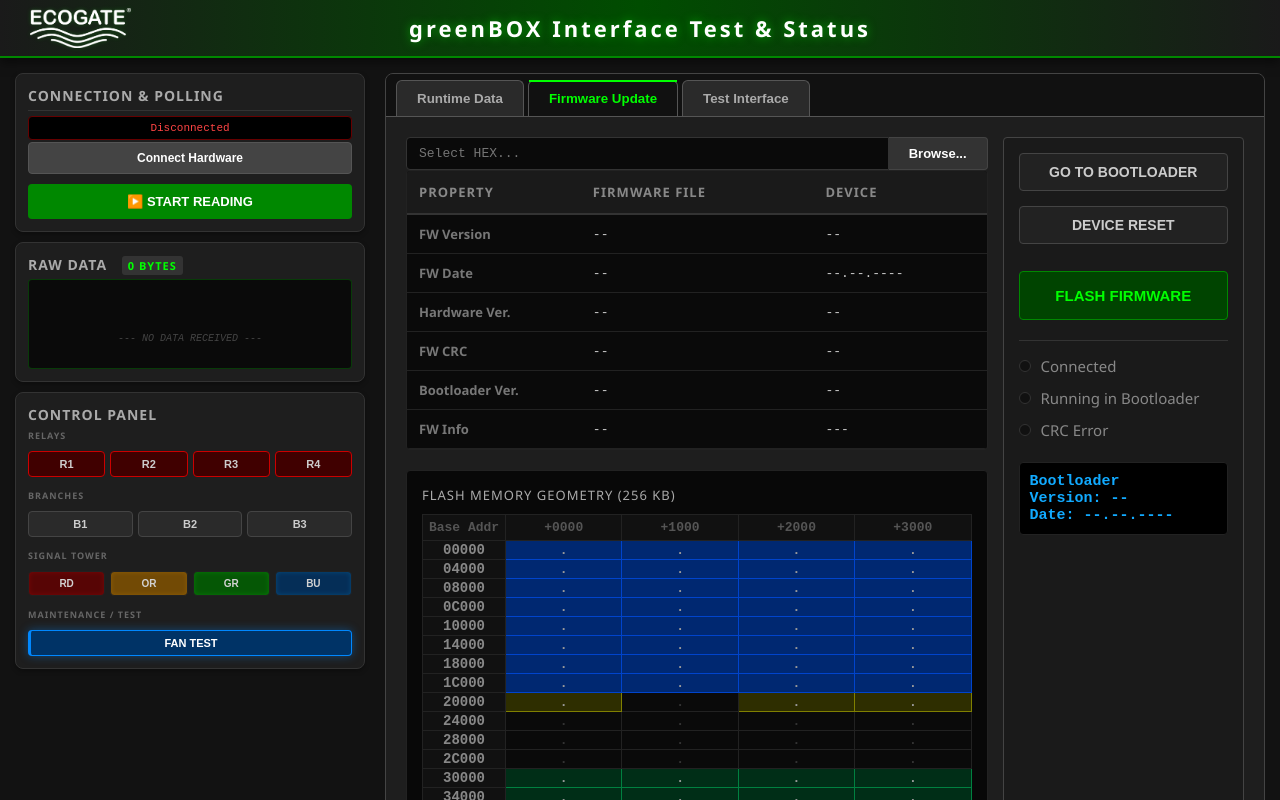
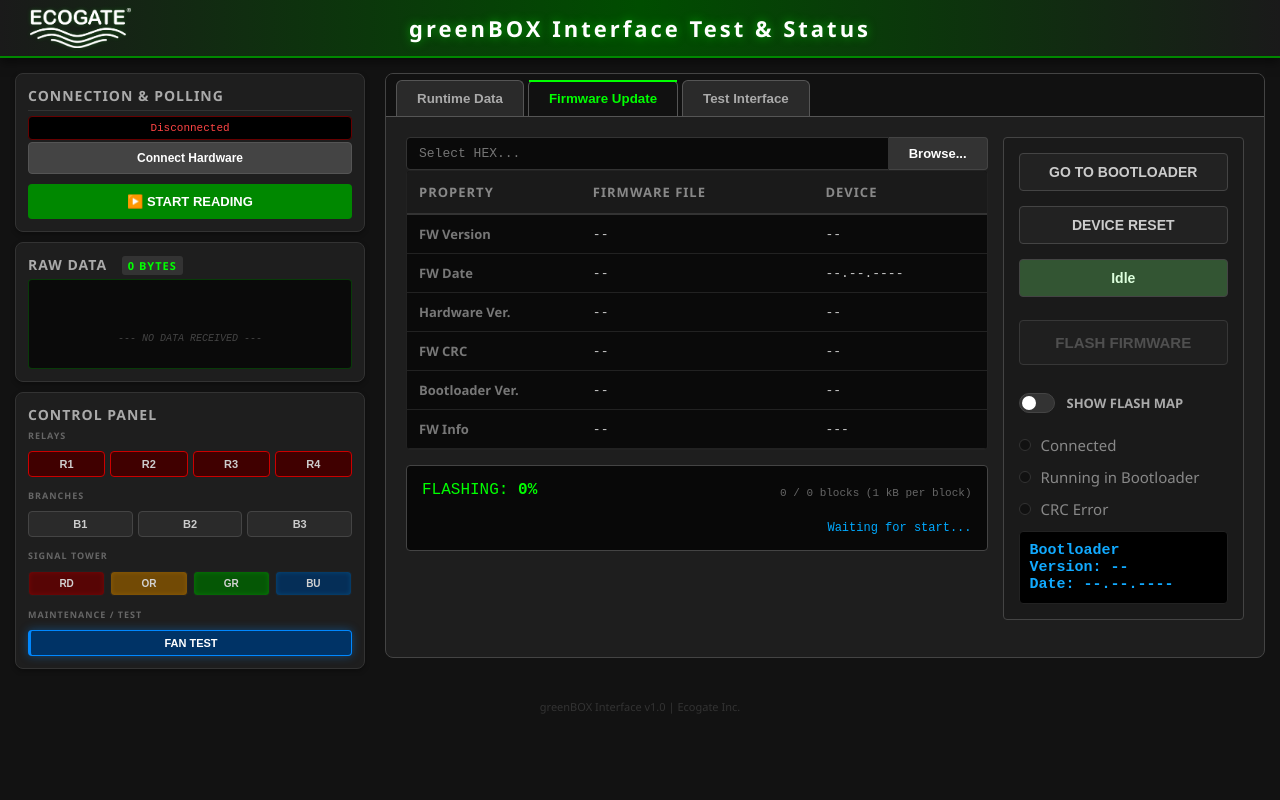
Before and after one commit to janharman/ADELIE-HW-INTERFACE--INTERVIEW, a React (Create React App) app: page / in a window 1280 px wide. Both pictures are taken after a click on the button "Firmware Update". Shown: the top 800 px of the page. Built offline with nearby package versions, Linux system fonts and the light colour scheme.

Commit message:
FLASING - but only on client side

```diff
--- a/src/App.js
+++ b/src/App.js
@@ -154,46 +154,69 @@
 	/**
 	 * Manual Command Handler
 	 */
-	const handleManualCommand = async (label, regType, mask) => {
+	const handleManualCommand = async (label, regType, mask, dataPayload=null) => {
 		if (!serialRef.current)
 		{
 			console.log(label + ' ---> Cannot be performed. Serial port failed.');
 			return;
 		}
 		try {
+			console.log(label);
 			isProcessing.current = true;
-			let outD = [0x02005231, 0, 0, 0];
-			let cnt = 4;
-			switch (regType)
-			{
-				case 0x52:	// Control Command = 2 regs
-					// already set by default
-					if (mask & statusON) outD[2] = mask; else outD[1] = mask;
-					break;
-				case 0xB0:	// Go To Bootloader / Device Reset
-					outD[0] = 0x0100B031;
-					outD[1] = mask;
-					cnt = 3;
-					break;
+
+			let outD = [];
+			let cnt = 0;
+
+			switch (regType) {
+			case 0xB0: // Reset / Bootloader
+				outD = [0x0100B031, mask, 0]; // 3. prvek je místo pro CRC
+				cnt = 3;
+				break;
+
+			case 0xBF: // FLASH FIRMWARE (1 kB)
+				// dataPayload je Uint8Array (1024 bytes) -> převedeme na 256 Uint32 prvků
+				const data32 = new Uint32Array(dataPayload.buffer);
+
+				outD = [
+					0x0000BF31 + (mask << 16), // Command + Register + RegNr + Cnt (Cnt = 0 == 256)
+					...Array.from(data32), // Celý payload v uint32
+					0           // Místo pro výsledné CRC na konci
+				];
+				cnt = outD.length;
+				break;
+
+			default: // Standardní Control Command (např. 0x52)
+				outD = [0x02005231, 0, 0, 0];
+				if (mask & statusON) outD[2] = mask; else outD[1] = mask;
+				cnt = 4;
+				break;
 			}
+
+			// 2. Výpočet CRC z celého pole (vše kromě posledního prvku)
 			let crc = 0;
-			for (let d = 0; d < (cnt-1); d++)
+			for (let d = 0; d < (cnt - 1); d++) {
 				crc ^= outD[d];
-			outD[cnt-1] = crc;
+			}
+			outD[cnt - 1] = crc; // Uložení CRC na konec pole
 
+			// 3. Rozházení 32-bit uintů do 8-bit hexArray (Little Endian)
 			let hexArray = [];
 			for (let d = 0; d < cnt; d++) {
 				let x = outD[d];
-				for (let i = 0; i < 4; i++) {
-					hexArray.push(x & 0xFF);
-					x >>= 8;
-				}
+				hexArray.push(x & 0xFF);
+				hexArray.push((x >> 8) & 0xFF);
+				hexArray.push((x >> 16) & 0xFF);
+				hexArray.push((x >> 24) & 0xFF);
 			}
+
+			// 4. Odeslání a návrat odpovědi
 			const response = await serialRef.current.sendAndReceive(hexArray);
 			setLastResponse(response);
-			console.log(label + ' ...sent');
+			return response;
+
 		} catch (err) {
-			console.error(`Manual command ${label} failed:`, err);
+			console.error(`Command ${label} failed:`, err);
+			return null;
 		} finally {
 			isProcessing.current = false;
 		}
--- /dev/null
+++ b/src/components/FwFlashing.css
@@ -0,0 +1,65 @@
+.fw-flashing-container {
+    background: #080808;
+    border: 1px solid #444;
+    padding: 15px;
+    border-radius: 4px;
+    margin-top: 15px;
+    font-family: 'Courier New', Courier, monospace;
+}
+
+.flashing-header {
+    display: flex;
+    justify-content: space-between;
+    align-items: flex-end;
+    margin-bottom: 12px;
+}
+
+.flashing-title {
+    color: #00ff00;
+    font-size: 16px;
+}
+
+.flashing-details {
+    color: #666;
+    font-size: 11px;
+}
+
+.progress-div {
+    display: flex;
+	gap: 0px;
+	width: 100%;
+}
+
+.progress-step {
+    background: #1a1a1a;
+    border: 1px solid #333;
+    transition: all 0.1s ease;
+	min-width: 5px;
+	height: 15px;
+	flex: 1;
+}
+
+/* Stavy */
+.progress-step.writing {
+    background: #fff;
+    box-shadow: 0 0 5px #fff;
+    border-color: #fff;
+    z-index: 2;
+}
+
+.progress-step.success {
+    background: #008800; /* Zelená OK */
+    border-color: #00ff00;
+}
+
+.progress-step.error {
+    background: #aa0000; /* Červená FAIL */
+    border-color: #ff0000;
+}
+
+.flashing-footer {
+    margin-top: 10px;
+    text-align: right;
+    font-size: 12px;
+    color: #00aaff;
+}
--- /dev/null
+++ b/src/components/FwFlashing.js
@@ -0,0 +1,82 @@
+import React, { useMemo } from 'react';
+import './FwFlashing.css';
+
+const FwFlashing = ({ buffer, progress, status }) => {
+    const CHUNK_SIZE = 256; // 1 kB
+    const MAX_ADDRESS = 128 * 1024; // Limit na první polovinu FLASH (128 kB)
+    const TOTAL_CHUNKS = MAX_ADDRESS / CHUNK_SIZE; // Max 128 čtverečků
+
+    // Vyfiltrujeme pouze obsazené bloky v první polovině paměti
+    const activeChunks = useMemo(() => {
+        const active = [];
+        for (let i = 0; i < TOTAL_CHUNKS; i++) {
+            const start = i * CHUNK_SIZE;
+            let hasData = false;
+
+            // Kontrola, zda 1kB blok obsahuje jiná data než 0xFF
+            for (let j = 0; j < CHUNK_SIZE; j++) {
+                if (buffer[start + j] !== 0xFF) {
+                    hasData = true;
+                    break;
+                }
+            }
+
+            if (hasData) {
+                active.push({
+                    idx: i,
+                    addr: start
+                });
+            }
+        }
+        return active;
+    }, [buffer, status, TOTAL_CHUNKS]);
+
+    // Výpočet procenta dokončení na základě počtu aktivních bloků
+    const completedCount = activeChunks.filter(c => progress.results[c.idx] === 'ok').length;
+    const percent = activeChunks.length > 0
+        ? Math.round((completedCount / activeChunks.length) * 100)
+        : 0;
+
+    return (
+        <div className="fw-flashing-container">
+            <div className="flashing-header">
+                <div className="flashing-title">
+                    FLASHING: <strong>{percent}%</strong>
+                </div>
+                <div className="flashing-details">
+                    {completedCount} / {activeChunks.length} blocks (1 kB per block)
+                </div>
+            </div>
+
+            {/* Progress bar z malých čtverečků */}
+            <div className="progress-div">
+                {activeChunks.map((chunk) => {
+                    const result = progress.results[chunk.idx];
+                    let statusClass = 'pending';
+
+                    if (result === 'ok') statusClass = 'success';
+                    else if (result === 'er') statusClass = 'error';
+                    else if (chunk.idx === progress.currentIdx) statusClass = 'writing';
+
+                    return (
+                        <div
+                            key={chunk.idx}
+                            className={`progress-step ${statusClass}`}
+                            title={`Block ${chunk.idx} | Addr: 0x${chunk.addr.toString(16).toUpperCase()}`}
+                        ></div>
+                    );
+                })}
+            </div>
+
+            <div className="flashing-footer">
+                <span className="addr-now">
+                    {progress.currentIdx !== null
+                        ? `Target: 0x${(progress.currentIdx * 1024).toString(16).toUpperCase()}`
+                        : 'Waiting for start...'}
+                </span>
+            </div>
+        </div>
+    );
+};
+
+export default FwFlashing;
--- a/src/components/FwUpdate.css
+++ b/src/components/FwUpdate.css
@@ -78,7 +78,6 @@
     font-size: 14px;
     font-weight: bold;
     cursor: pointer;
-    text-transform: uppercase;
     transition: all 0.2s;
 }
 
@@ -87,12 +86,22 @@
     color: #fff;
 }
 
+.fw-cmd-btn.status {
+    background: #353;
+    color: #dfd;
+}
+
+.fw-cmd-btn.status.in-error {
+	background-color: rgb(214, 28, 28);
+	color: #eeb;
+}
+
 .fw-start-btn.primary {
     background: #004400;
     border-color: #008800;
     color: #00ff00;
-    margin-top: 12px;
-    padding: 15px 5px;
+    margin-top: 8px;
+    padding: 13px 5px;
     font-size: 15px;
 }
 
@@ -101,14 +110,82 @@
     box-shadow: 0 0 10px rgba(0, 255, 0, 0.2);
 }
 
+/* Vypnutí hover efektu a změna vzhledu pro disabled stav */
+.fw-start-btn:disabled {
+    background: #222 !important;   /* Tmavé pozadí */
+    border-color: #444 !important;    /* Tmavý rám */
+    color: #666 !important;           /* Šedý text */
+    cursor: not-allowed;              /* Změna kurzoru na "přeškrtnutý kruh" */
+    box-shadow: none !important;      /* Odstranění záře */
+    opacity: 0.7;
+    filter: grayscale(1);             /* Pro jistotu odstraní veškerou zelenou */
+}
+
+/* Musíme výslovně zakázat i hover, aby při najetí tlačítko "neožilo" */
+.fw-start-btn:disabled:hover {
+    background: #222 !important;
+    color: #444 !important;
+    box-shadow: none !important;
+}
+
 /* Indikátory a Bootloader Info */
 .fw-indicators {
     display: flex;
     flex-direction: column;
     gap: 12px;
-    margin-top: 5px;
-    padding-top: 15px;
-    border-top: 1px solid #333;
+    margin-top: 8px;
+}
+
+/* Styling pro přepínač (Toggle Switch) */
+.toggle-container {
+    display: flex;
+    align-items: center;
+    gap: 12px;
+    margin-bottom: 5px;
+    cursor: pointer;
+    user-select: none;
+    padding: 5px 0;
+}
+
+.toggle-label {
+    font-size: 13px;
+    color: #aaa;
+    font-weight: bold;
+    text-transform: uppercase;
+}
+
+.toggle-switch {
+    width: 34px;
+    height: 18px;
+    background: #333;
+    border-radius: 10px;
+    position: relative;
+    transition: background 0.3s;
+    border: 1px solid #444;
+}
+
+.toggle-switch.on {
+    background: #0088ff; /* Modrá barva při zapnutí */
+    border-color: #00aaff;
+}
+
+.toggle-handle {
+    width: 14px;
+    height: 14px;
+    background: white;
+    border-radius: 50%;
+    position: absolute;
+    top: 2px;
+    left: 2px;
+    transition: transform 0.3s;
+}
+
+.toggle-switch.on .toggle-handle {
+    transform: translateX(16px);
+}
+
+.toggle-container:hover .toggle-label {
+    color: #fff;
 }
 
 .indicator-item {
@@ -133,7 +210,7 @@
 .dot-off { background: #111; }
 
 .bl-info-block {
-    margin-top: 10px;
+    margin-top: 0px;
     padding: 10px;
     background: #000;
     border: 1px solid #222;
@@ -218,7 +295,7 @@
     font-weight: bold;
     text-align: center;
     font-size: 14px;
-    border: 1px solid #222;
+    border: 1px solid #333;
     width: 80px;
 }
 
@@ -260,7 +337,7 @@
 }
 
 /* Barevné kódování buněk Flash Mapy */
-.flash-cell.fw { background: #0042bc; border-color: #0044cc; }
+.flash-cell.fw { background: #0042bc; border-color: #0052dc; }
 .flash-cell.setup { background: #4d4d00; border-color: #808000; }
 .flash-cell.boot { background: #004d26; border-color: #008040; }
 .flash-cell.empty { background: #111; border-color: #222; color: #333; }
--- a/src/components/FwUpdate.js
+++ b/src/components/FwUpdate.js
@@ -1,15 +1,15 @@
-import React, { useState, useRef } from 'react';
+import React, { useState, useRef, useEffect } from 'react';
 import FwFileLoader from './FwFileLoader';
 import FwFlashMap from './FwFlashMap';
-// import FwHexExplorer from './FwHexExplorer';
+import FwFlashing from './FwFlashing';
 import './FwUpdate.css';
 
 const FirmwareUpdate = ({ blInfo, productInfo, onCommand }) => {
     const [status, setStatus] = useState('Idle');
-    const [viewOffset, setViewOffset] = useState(0x1E000);
     const [fileStats, setFileStats] = useState({ fw: '--', date: '--', hw: '--', crc: '--', bl: '--', info: '--' });
-
-    // Hlavní buffer zůstává zde, aby k němu měly přístup všechny komponenty
+	const [showMap, setShowMap] = useState(false);
+    const [flashProgress, setFlashProgress] = useState({ currentIdx: null, results: {}});
+	const [canFlash, setCanFlash] = useState(false);
     const firmwareBuffer = useRef(new Uint8Array(256 * 1024).fill(0xFF));
 
     // Callback, který zavolá FwFileLoader, až bude hotov s parsováním
@@ -18,12 +18,83 @@
         setStatus('Ready');
     };
 
+	useEffect(() => {
+		setCanFlash((status === 'Ready') && (blInfo.sts & 1));
+		console.log('Status: '+status, '- Running in bootloader = '+(blInfo.sts & 1));
+	}, [status, blInfo])
+
     const formatVersion = (ver) => (!ver || ver === 0) ? '--' : ver.toString(16).toUpperCase();
     const formatDate = (dateValue) => {
         if (!dateValue || dateValue === 0) return '--.--.----';
         const hex = dateValue.toString(16).padStart(8, '0');
         return `${hex.substring(6, 8)}.${hex.substring(4, 6)}.20${hex.substring(2, 4)}`;
     };
+
+	const flash = async () => {
+		if (status !== 'Ready') return;
+
+		setStatus('Flashing');
+		const CHUNK_SIZE = 256;
+		const MAX_ADDRESS = 128 * 1024;
+		const buffer = firmwareBuffer.current;
+
+		// 1. Identifikace aktivních bloků (stejná logika jako v FwFlashing)
+		const activeChunks = [];
+		for (let i = 0; i < MAX_ADDRESS / CHUNK_SIZE; i++) {
+			const start = i * CHUNK_SIZE;
+			let hasData = false;
+			for (let j = 0; j < CHUNK_SIZE; j++) {
+				if (buffer[start + j] !== 0xFF) { hasData = true; break; }
+			}
+			if (hasData) activeChunks.push(i);
+		}
+
+		// Resetujeme progress bar
+		setFlashProgress({ currentIdx: null, results: {} });
+
+		// 2. Postupné odesílání
+		for (const chunkIdx of activeChunks) {
+			setFlashProgress(prev => ({ ...prev, currentIdx: chunkIdx }));
+
+			const startAddr = chunkIdx * CHUNK_SIZE;
+			const dataChunk = buffer.slice(startAddr, startAddr + CHUNK_SIZE);
+
+			try {
+				// Zavoláme handleManualCommand z App.js
+				// Musíme ji upravit, aby přijímala i dataChunk!
+				const response = await onCommand(`Flash block ${chunkIdx}`, 0xBF, startAddr, dataChunk);
+
+				// Tady předpokládáme, že response[0] == 0xC1 (nebo 0xBF) znamená OK
+				if (response && response.length > 0) {
+					setFlashProgress(prev => ({
+						...prev,
+						// currentIdx: null,
+						results: { ...prev.results, [chunkIdx]: 'ok' }
+					}));
+				} else {
+					throw new Error("No response from device");
+				}
+			} catch (err) {
+				console.error(`Flash error at 0x${startAddr.toString(16)}:`, err);
+				setFlashProgress(prev => ({
+					...prev,
+					// currentIdx: null,
+					results: { ...prev.results, [chunkIdx]: 'er' }
+				}));
+				// setStatus('Error');
+				// return; // Zastavit při chybě
+			}
+		}
+
+		setStatus('Flash - Done');
+		// alert("Firmware update successful!");
+	};
+
+	const resetStatus = () => {
+		// if (status !== 'Error') return;
+		setStatus('Ready');
+		setFlashProgress({ currentIdx: null, results: {} });
+	}
 
     return (
         <div className="fw-update-content">
@@ -51,21 +122,29 @@
                     </table>
                 </div>
 
-				{/* 2. Komponenta Memory Mapy */}
-				<FwFlashMap
-					buffer={firmwareBuffer.current}
-					onCellClick={setViewOffset}
-				/>
+				<FwFlashing buffer={firmwareBuffer.current} progress={flashProgress} status={status}/>
+
+				{showMap && (<FwFlashMap buffer={firmwareBuffer.current} />)}
+
 			</div> {/* Main Content */}
 
 			{/* 2. Side panel for flash control */}
 			<div className="fw-control-sidebar">
 				<div className="fw-btn-group">
-					<button className="fw-cmd-btn mini" onClick={() => onCommand('Go To Bootloader', 0xB0, 0x1234ABCD)}>Go To Bootloader</button>
-					<button className="fw-cmd-btn mini" onClick={() => onCommand('Device Reset', 0xB0, 0x1234FFAA)}>Device Reset</button>
-					<button className="fw-start-btn primary mini" disabled={status !== 'Ready'}>FLASH FIRMWARE</button>
+					<button className="fw-cmd-btn" onClick={() => onCommand('Go To Bootloader', 0xB0, 0x1234ABCD)}>GO TO BOOTLOADER</button>
+					<button className="fw-cmd-btn" onClick={() => onCommand('Device Reset', 0xB0, 0x1234FFAA)}>DEVICE RESET</button>
+					<button className={`fw-cmd-btn status ${(status==='Error')?'in-error':''}`} onClick={() => resetStatus()}>{(status=='Error')?'ERROR - click to reset': status}</button>
+					<button className="fw-start-btn primary" disabled={!canFlash} onClick={() => flash()}>FLASH FIRMWARE</button>
 				</div>
 				<div className="fw-indicators">
+
+					<div className="toggle-container" onClick={() => setShowMap(!showMap)}>
+                        <div className={`toggle-switch ${showMap ? 'on' : 'off'}`}>
+                            <div className="toggle-handle"></div>
+                        </div>
+                        <span className="toggle-label">Show Flash Map</span>
+                    </div>
+
 					<div className="indicator-item">
 						<div className={`ind-dot ${(blInfo.ver) ? 'dot-on-green' : 'dot-off'}`}></div>
 						<span>Connected</span>
--- a/src/components/SerialManager.js
+++ b/src/components/SerialManager.js
@@ -152,7 +152,7 @@
 			const writer = portRef.current.writable.getWriter();
 			await writer.write(new Uint8Array(dataArray));
 			writer.releaseLock();
-			await new Promise(r => setTimeout(r, 100));
+			await new Promise(r => setTimeout(r, 150));
 			return [...incomingBuffer.current];
 		},
 		disconnect
```
